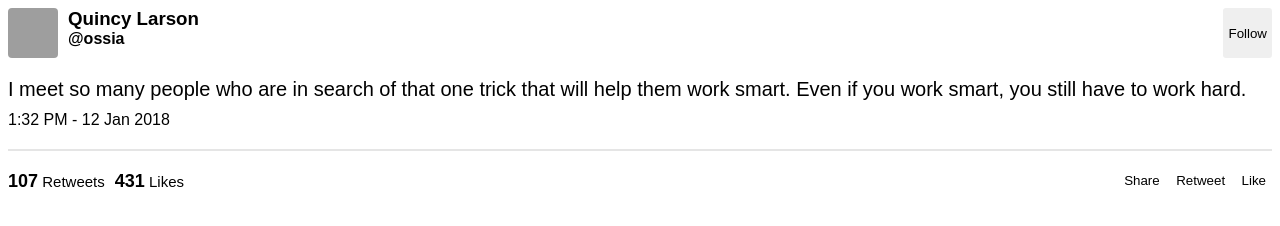
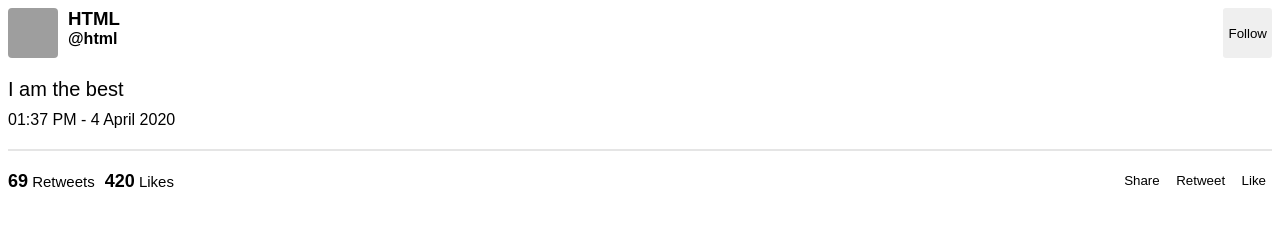
Before and after one commit to codedamn-classrooms/css3-flexbox-basics, a plain HTML site: page index.html in a window 1280 px wide. Drawn offline with Linux system fonts and the light colour scheme; grey boxes are pictures that could not be loaded.

Commit message:
Update index.html

```diff
--- a/index.html
+++ b/index.html
@@ -58,27 +58,27 @@
   }
 </style>
 <header>
-  <img src="https://freecodecamp.s3.amazonaws.com/quincy-twitter-photo.jpg" alt="Quincy Larson's profile picture" class="profile-thumbnail">
+  <img src="https://upload.wikimedia.org/wikipedia/commons/thumb/6/61/HTML5_logo_and_wordmark.svg/1200px-HTML5_logo_and_wordmark.svg.png"  class="profile-thumbnail">
   <div class="profile-name">
-    <h3>Quincy Larson</h3>
-    <h4>@ossia</h4>
+    <h3>HTML</h3>
+    <h4>@html</h4>
   </div>
   <div class="follow-btn">
     <button>Follow</button>
   </div>
 </header>
 <div id="inner">
-  <p>I meet so many people who are in search of that one trick that will help them work smart. Even if you work smart, you still have to work hard.</p>
-  <span class="date">1:32 PM - 12 Jan 2018</span>
+  <p>I am the best</p>
+  <span class="date">01:37 PM - 4 April 2020</span>
   <hr>
 </div>
 <footer>
   <div class="stats">
     <div class="Retweets">
-      <strong>107</strong> Retweets
+      <strong>69</strong> Retweets
     </div>
     <div class="likes">
-      <strong>431</strong> Likes
+      <strong>420</strong> Likes
     </div>
   </div>
   <div class="cta">
```
